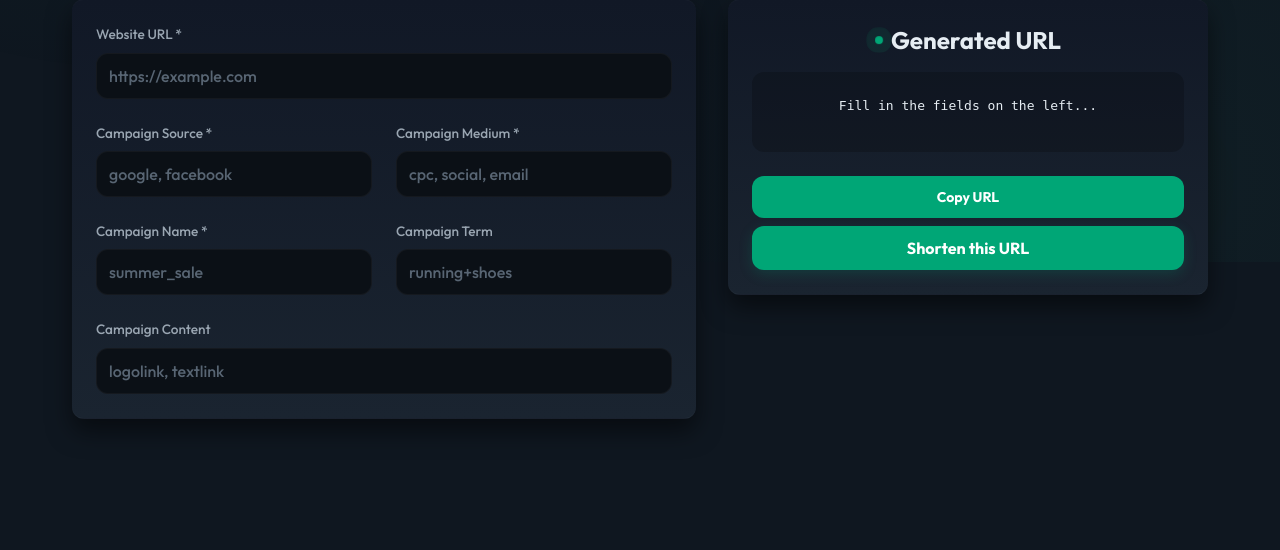
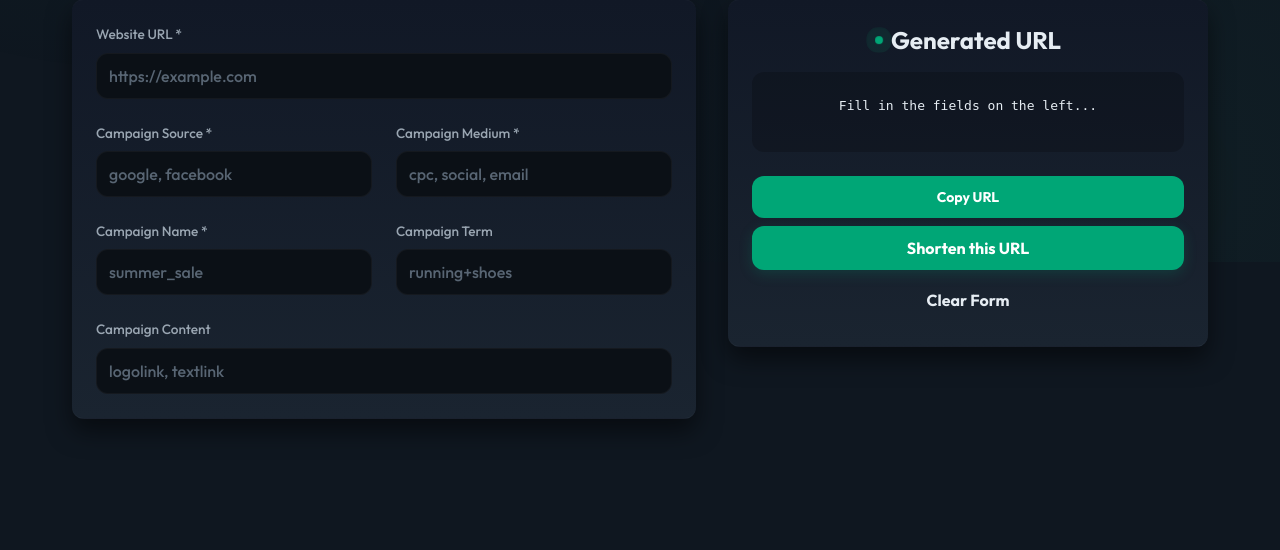
Before and after one commit to linkshortfree/linkshort, a Flask app: page /tools/utm in a window 1280 px wide. Shown: the part 538-1088 px from the top of the page. Run offline with Flask 3, Linux system fonts and the light colour scheme.

Commit message:
feat: add Clear Form to UTM Builder for faster campaign link generation

```diff
--- a/static/js/script.js
+++ b/static/js/script.js
@@ -613,6 +613,19 @@ function shortenUtm() {
     }
 }
 
+function resetUtmForm() {
+    const fields = ['targetUrl', 'utmSource', 'utmMedium', 'utmName', 'utmTerm', 'utmContent'];
+    fields.forEach(id => {
+        const el = document.getElementById(id);
+        if (el) el.value = '';
+    });
+
+    const resultDisplay = document.getElementById('finalUtmUrl');
+    if (resultDisplay) resultDisplay.innerText = "Enter a Website URL to begin...";
+
+    showToast("Form cleared!");
+}
+
 async function generateBulkQRs() {
     if (bulkQrUrls.length === 0) return;
     if (bulkQrUrls.length > 500) {
--- a/templates/tools/utm.html
+++ b/templates/tools/utm.html
@@ -76,8 +76,11 @@
                         </div>
                         <button onclick="copyUtm()" class="copy-btn" style="width: 100%; margin-bottom: 0.5rem;">Copy
                             URL</button>
-                        <button onclick="shortenUtm()" class="btn btn-primary" style="width: 100%;">Shorten this
+                        <button onclick="shortenUtm()" class="btn btn-primary"
+                            style="width: 100%; margin-bottom: 0.5rem;">Shorten this
                             URL</button>
+                        <button onclick="resetUtmForm()" class="btn btn-secondary"
+                            style="width: 100%; border: 1px dashed var(--glass-border);">Clear Form</button>
                     </div>
                 </aside>
             </div>
```
